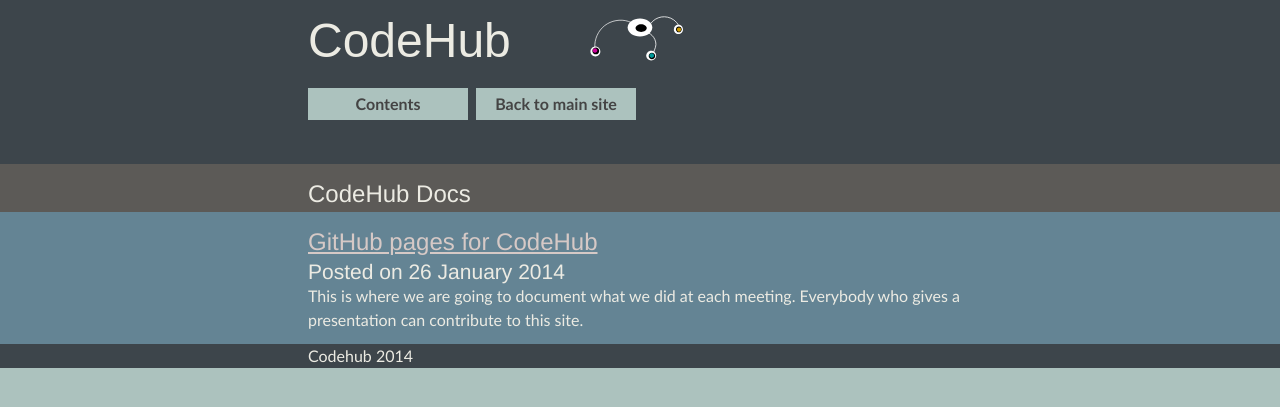
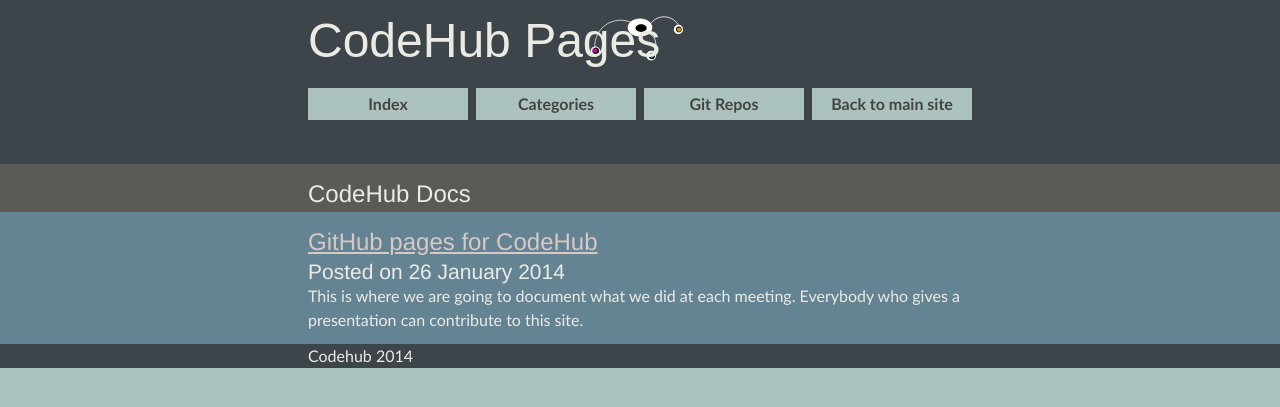
Before and after one commit to CodeHubOrg/codehuborg.github.io, a Jekyll site: the page built from index.html, in a window 1280 px wide. Shown: the top 407 px of the page. Built offline with Jekyll 4.4.1, drawn with Linux system fonts in a browser that asks for light colours; some web fonts are replaced.

Commit message:
Improve nav

```diff
--- a/_layouts/default.html
+++ b/_layouts/default.html
@@ -18,9 +18,11 @@
 <body class="index">
   <header id="header">
     <div class="inner heading">
-      <h1>CodeHub</h1>
+      <h1><a href="/">CodeHub Pages</a></h1>
       <ul class="nav">
-        <li{% if page.url == '/contents.html' %} class="current section-active" {% endif %}><a href="/contents.html">Contents</a>
+        <li{% if page.url == '/contents.html' %} class="current section-active" {% endif %}><a href="/contents.html">Index</a>
+        <li{% if page.url == '/categories.html' %} class="current section-active" {% endif %}><a href="/contents.html">Categories</a>
+        <li><a href="http://github.com/CodeHubBs">Git Repos</a>
         <li><a href="http://codehub.org.uk"  class="current section-active">Back to main site</a></li>
       </ul>
     <div class="inner margins-vert"></div>
```
Also changed, not shown: categories.html (added).
